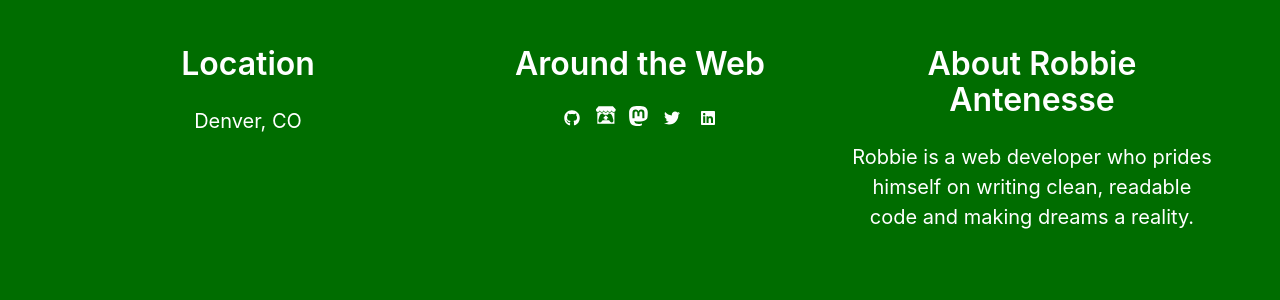
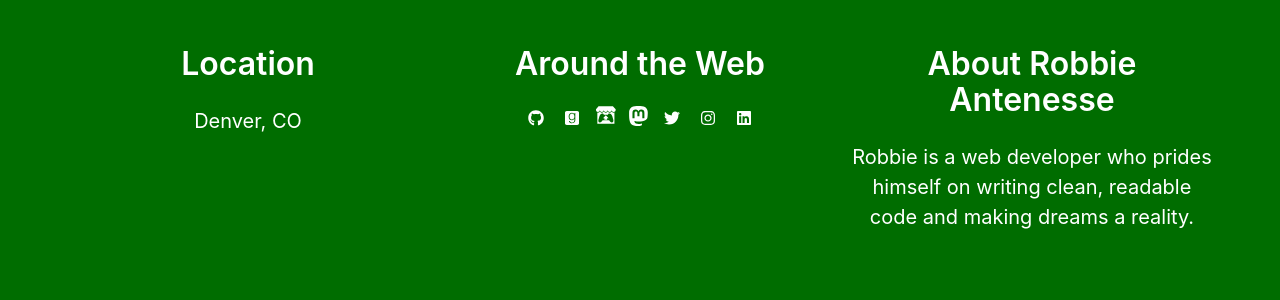
Before and after one commit to Alamantus/robbie.antenesse.net, a Jekyll site: the page built from index.html, in a window 1280 px wide. Shown: the part 3355-3655 px from the top of the page. Built offline with Jekyll 4.4.1, drawn with Linux system fonts in a browser that asks for light colours; nearby versions of some CDN libraries.

Commit message:
Update footer; add Goodreads and Instagram

```diff
--- a/_config.yml
+++ b/_config.yml
@@ -16,9 +16,10 @@
 # Social media profiles - feel free to add more here
 twitter_username: Alamantus
 github_username:  Alamantus
+goodreads_username:  32802488-robbie-antenesse
 itchio_username: Alamantus
 #facebook_username: Alamantus
-#instagram_username: beyonce
+instagram_username: robbieantenesse
 #stackoverflow_url: https://
 #googleplus_username: BobMarley
 #skype_username: echo123
--- a/_includes/footer.html
+++ b/_includes/footer.html
@@ -27,6 +27,15 @@
                         </a>
                     </div>
                     {% endif %}
+                    {% if site.goodreads_username %}
+                    <div class="control has-text-centered">
+                        <a href="https://www.goodreads.com/user/show/{{ site.goodreads_username }}" title="Goodreads">
+                            <span class="icon">
+                                <i class="fab fa-goodreads"></i>
+                            </span>
+                        </a>
+                    </div>
+                    {% endif %}
                     {% if site.itchio_username %}
                     <div class="control has-text-centered">
                         <a href="https://{{ site.itchio_username }}.itch.io" title="{{ site.itchio_username }}.itch.io">
@@ -52,7 +61,7 @@
                     {% endif %}
                     {% if site.instagram_username %}
                     <div class="control has-text-centered">
-                        <a href="https://www.instagram.com/{{ site.instagram_username }}">
+                        <a href="https://www.instagram.com/{{ site.instagram_username }}" title="@{{ site.instagram_username }}">
                             <span class="icon">
                                 <i class="fab fa-instagram"></i>
                             </span>
@@ -88,7 +97,7 @@
                     {% endif %}
                     {% if site.linkedin_url %}
                     <div class="control has-text-centered">
-						<a href="{{ site.linkedin_url }}">
+						<a href="{{ site.linkedin_url }}" title="LinkedIn">
                             <span class="icon">
                                 <i class="fab fa-linkedin"></i>
                             </span>
```
